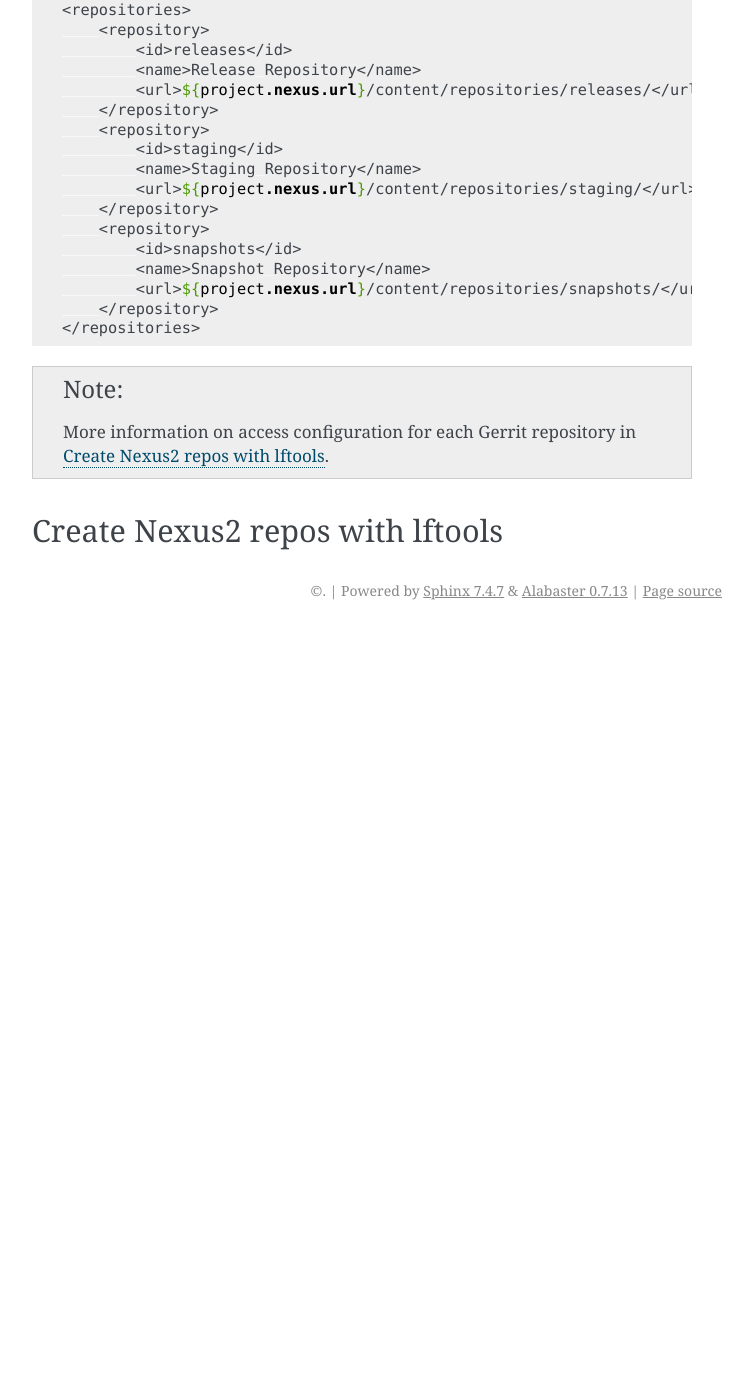
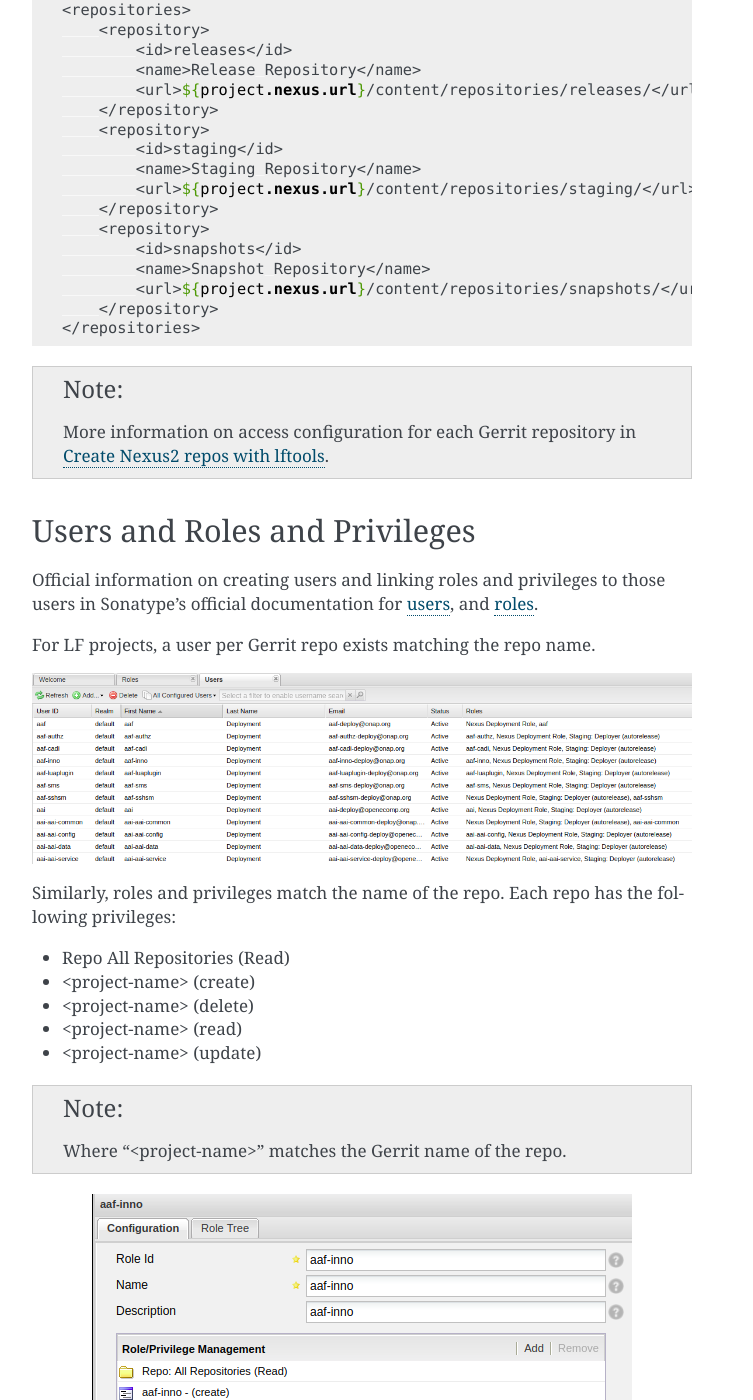
Before and after one commit to lfit/releng-docs, a Sphinx documentation site: the page built from docs/nexus2.rst, in a window 1280 px wide and 1400 px high, scrolled down 2873 px. Shown: the whole window, without its empty margins (388-1141 px from the left). Built offline with Sphinx 7.4.7, drawn with Linux system fonts in a browser that asks for light colours; the version number could not be read and is left out; before the commit the page ends 3503 px from its top, so only the background shows below that; some of the changed text lies outside the part shown.

Commit message:
Add Nexus 2 users and roles docs.
Add Nexus 2 documentation explaining users, roles
and privileges and how they are all related.
Include links to official documentation.

Change-Id: I24629d55b6dc6e961aa00a2bf401961cdc0ff2e4
Issue-ID: RELENG-969
Signed-off-by: Jessica Wagantall <jwagantall@linuxfoundation.org>

```diff
--- a/docs/nexus2.rst
+++ b/docs/nexus2.rst
@@ -99,6 +99,54 @@
    More information on access configuration for each Gerrit repository in
    :ref:`Create Nexus2 repos with lftools <create-repos-lftools>`.
 
+.. _nexus-users-roles:
+
+Users and Roles and Privileges
+==============================
+
+Official information on creating users and linking roles and privileges to those users in
+Sonatype's official documentation for `users
+<https://help.sonatype.com/repomanager2/configuration/managing-users/>`_, and `roles
+<https://help.sonatype.com/repomanager2/configuration/managing-roles/>`_.
+
+For LF projects, a user per Gerrit repo exists matching the repo name.
+
+.. image:: _static/nexus-users.png
+   :alt: Nexus users.
+   :align: center
+
+Similarly, roles and privileges match the name of the repo. Each repo has the following
+privileges:
+
+* Repo All Repositories (Read)
+* <project-name> (create)
+* <project-name> (delete)
+* <project-name> (read)
+* <project-name> (update)
+
+.. note::
+
+   Where "<project-name>" matches the Gerrit name of the repo.
+
+.. image:: _static/nexus-roles.png
+   :alt: Nexus roles.
+   :align: center
+
+Users get the following roles:
+
+:<project-name>: Which groups the privileges mentioned above.
+:Nexus Deployment Role: To deploy into the Snapshots and Releases repositories.
+:Staging: Deployer (autorelease) For publishing staging images using the Staging Profile.
+
+.. image:: _static/nexus-privileges.png
+   :alt: Nexus privileges.
+   :align: center
+
+.. note::
+
+   More information on users, roles and privileges configuration using lftools along with the
+   repos in :ref:`Create Nexus2 repos with lftools <create-repos-lftools>`.
+
 .. _create-repos-lftools:
 
 Create Nexus2 repos with lftools
```
Also changed, not shown: docs/_static/nexus-privileges.png (added), docs/_static/nexus-roles.png (added), docs/_static/nexus-users.png (added).
